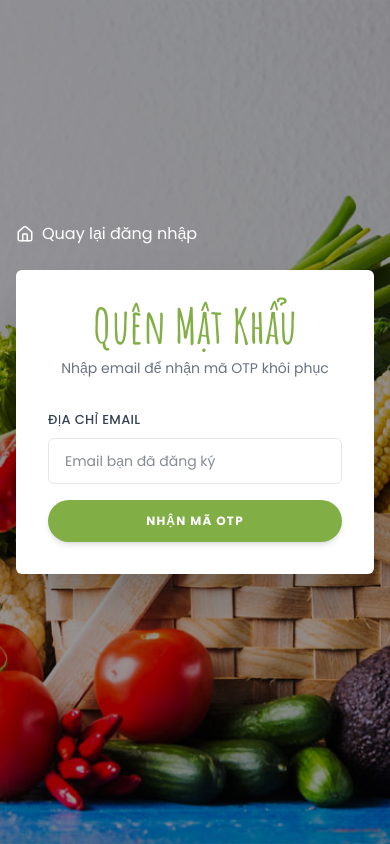
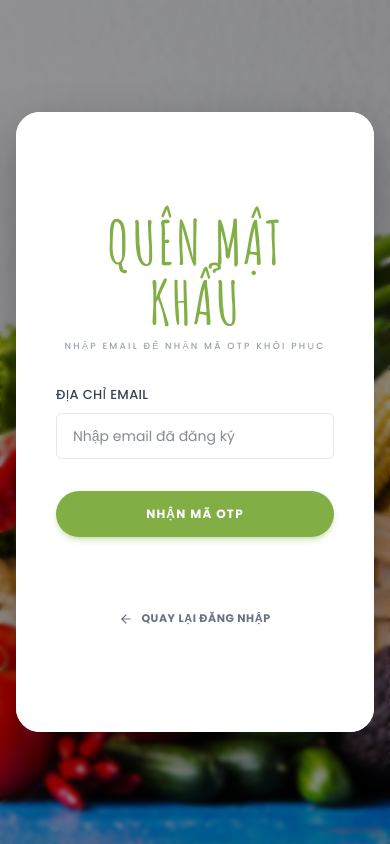
Before and after one commit to tu-ship123/idev-vegetable-shop-fe, a Vue app: page /forgot-password in a window 390 px wide. Built offline with nearby package versions, Linux system fonts and the light colour scheme; no server answers.

Commit message:
Cập nhật giao diện đổi mk

```diff
--- a/src/views/ForgotPasswordView.vue
+++ b/src/views/ForgotPasswordView.vue
@@ -4,7 +4,7 @@ import { useAuthStore } from '@/stores/auth'
 import { useRouter } from 'vue-router'
 import BaseInput from '@/components/BaseInput.vue'
 import BaseButton from '@/components/BaseButton.vue'
-import { Home } from 'lucide-vue-next'
+import { Home, Leaf, ShieldCheck, Truck, ArrowLeft } from 'lucide-vue-next'
 import bgForgot from '@/assets/images/category-1.jpg'
 
 const authStore = useAuthStore()
@@ -28,20 +28,16 @@ const handleSendOTP = async () => {
     error.value = 'Vui lòng nhập email đã đăng ký'
     return
   } else if (!/^[^\s@]+@[^\s@]+\.[^\s@]+$/.test(email.value)) {
-    // THÊM ĐOẠN NÀY: Kiểm tra định dạng y như bên trang Đăng nhập
     error.value = 'Email không đúng định dạng'
     return
   }
 
   isLoading.value = true
   try {
-    // Gửi data dưới dạng Object khớp với ForgotPasswordRequest.java
     await authStore.forgotPassword({ email: email.value })
-    // Nếu BE trả về 200, chuyển sang bước 2
     step.value = 2
   } catch (err) {
     console.error(err)
-    // Các lỗi 400, 404 đã được axiosInterceptor tự động báo alert, không cần xử lý thêm ở đây
   } finally {
     isLoading.value = false
   }
@@ -51,7 +47,6 @@ const handleSendOTP = async () => {
 const handleResetPassword = async () => {
   error.value = ''
 
-  // Validate cơ bản phía FE
   if (!otpCode.value || !newPassword.value || !confirmPassword.value) {
     error.value = 'Vui lòng nhập đầy đủ thông tin'
     return
@@ -67,14 +62,12 @@ const handleResetPassword = async () => {
 
   isLoading.value = true
   try {
-    // Gửi data dưới dạng Object khớp với ResetPasswordRequest.java
     await authStore.resetPassword({
       email: email.value,
       otpCode: otpCode.value,
       newPassword: newPassword.value
     })
 
-    // Nếu thành công
     alert('Đặt lại mật khẩu thành công! Vui lòng đăng nhập bằng mật khẩu mới.')
     router.push('/login')
   } catch (err) {
@@ -87,78 +80,165 @@ const handleResetPassword = async () => {
 
 <template>
   <main
-    class="min-h-screen flex items-center justify-center relative bg-cover bg-center bg-no-repeat bg-fixed font-sans" :style="{ backgroundImage: `url(${bgForgot})` }" >
-    <div class="absolute inset-0 bg-black/40"></div>
+    class="min-h-screen flex items-center justify-center relative bg-cover bg-center bg-no-repeat bg-fixed p-4 overflow-hidden"
+    :style="{ backgroundImage: `url(${bgForgot})` }"
+  >
+    <div class="absolute inset-0 bg-black/40 backdrop-blur-[2px]"></div>
 
-    <div class="relative z-10 w-full max-w-md bg-white p-8 sm:p-10 shadow-2xl rounded-md m-4">
+    <div class="relative z-10 w-full max-w-4xl h-[620px] bg-white shadow-[0_20px_50px_rgba(0,0,0,0.3)] rounded-[24px] overflow-hidden flex animate-fade-in">
 
-      <button @click="router.push('/login')" class="absolute -top-12 left-0 text-white flex items-center gap-2 hover:text-[#82ae46] transition-colors" style="font-family: 'Poppins', sans-serif;">
-        <Home :size="18" /> Quay lại đăng nhập
-      </button>
-
-      <div v-if="step === 1">
-        <div class="text-center mb-8">
-          <h2 class="text-5xl font-bold text-[#82ae46] mb-2" style="font-family: 'Amatic SC', cursive;">Quên Mật Khẩu</h2>
-          <p class="text-gray-500 text-sm" style="font-family: 'Poppins', sans-serif;">Nhập email để nhận mã OTP khôi phục</p>
+      <div class="hidden md:flex w-1/2 h-full bg-[#82ae46] relative p-12 flex-col justify-center items-center text-white overflow-hidden shrink-0">
+        <div class="absolute inset-0 pointer-events-none">
+          <Leaf :size="400" class="absolute -top-20 -left-20 opacity-10 animate-pulse-slow" />
+          <Leaf :size="200" class="absolute bottom-10 right-10 opacity-5 rotate-180" />
         </div>
 
-        <form @submit.prevent="handleSendOTP" class="space-y-6" style="font-family: 'Poppins', sans-serif;">
+        <div class="relative z-30 flex flex-col items-center text-center">
+          <div class="w-20 h-20 rounded-full bg-white/20 backdrop-blur-md border border-white/40 flex items-center justify-center mb-8 shadow-inner animate-bounce-slow">
+            <Leaf :size="32" class="text-white" />
+          </div>
+
+          <h1 class="text-6xl font-bold tracking-widest uppercase mb-4" style="font-family: 'Amatic SC', cursive;">Vegefoods</h1>
+
+          <p class="text-[14px] font-light leading-relaxed max-w-[260px] opacity-90 mb-10" style="font-family: 'Poppins', sans-serif;">
+            Khôi phục truy cập để tiếp tục mua sắm <br>thực phẩm sạch cho gia đình.
+          </p>
+
+          <div class="space-y-4 text-[11px] font-bold tracking-[0.2em] uppercase" style="font-family: 'Poppins', sans-serif;">
+            <div class="flex items-center justify-center gap-3 bg-black/10 px-6 py-3 rounded-full backdrop-blur-sm border border-white/10">
+              <Truck :size="14"/> <span>Giao hàng 2 giờ</span>
+            </div>
+            <div class="flex items-center justify-center gap-3 bg-black/10 px-6 py-3 rounded-full backdrop-blur-sm border border-white/10">
+              <ShieldCheck :size="14"/> <span>Bảo mật 100%</span>
+            </div>
+          </div>
+        </div>
+
+        <button @click="router.push('/')" class="absolute bottom-10 text-white/70 hover:text-white flex items-center gap-2 text-[10px] uppercase font-bold tracking-[3px] transition-all">
+          <Home :size="14" /> TRANG CHỦ
+        </button>
+      </div>
+
+      <div class="w-full md:w-1/2 h-full flex flex-col justify-center px-10 sm:px-14 relative bg-white shrink-0" style="font-family: 'Poppins', sans-serif;">
+        <transition name="form-fade" mode="out-in">
+
+          <div v-if="step === 1" :key="'step1'" class="w-full">
+            <div class="text-center mb-8">
+              <h2 class="text-6xl font-bold text-[#82ae46] tracking-wide mb-2 uppercase" style="font-family: 'Amatic SC', cursive;">Quên Mật Khẩu</h2>
+              <p class="text-[9px] text-gray-400 uppercase tracking-[0.25em] font-medium">Nhập email để nhận mã OTP khôi phục</p>
+            </div>
+
+            <form @submit.prevent="handleSendOTP" class="space-y-6 w-full">
               <BaseInput
                 v-model="email"
-            label="Địa chỉ Email"
+                label="ĐỊA CHỈ EMAIL"
                 type="email"
-            placeholder="Email bạn đã đăng ký"
+                placeholder="Nhập email đã đăng ký"
                 :error="error"
               />
 
-          <BaseButton type="submit" variant="primary" class="w-full" :disabled="isLoading">
+              <BaseButton type="submit" variant="primary" class="w-full !py-3.5 !rounded-full shadow-lg shadow-[#82ae46]/30 uppercase tracking-[0.2em] text-[11px] font-bold mt-4" :disabled="isLoading">
                 {{ isLoading ? 'ĐANG GỬI...' : 'NHẬN MÃ OTP' }}
               </BaseButton>
+
+              <div class="pt-8 text-center mt-4">
+                <button type="button" @click="router.push('/login')" class="text-[11px] text-gray-500 hover:text-[#82ae46] font-bold tracking-wider uppercase inline-flex items-center gap-2 transition-colors">
+                  <ArrowLeft :size="14" /> QUAY LẠI ĐĂNG NHẬP
+                </button>
+              </div>
             </form>
           </div>
 
-      <div v-else>
+          <div v-else :key="'step2'" class="w-full">
             <div class="text-center mb-6">
-          <h2 class="text-5xl font-bold text-[#82ae46] mb-2" style="font-family: 'Amatic SC', cursive;">Đặt Lại Mật Khẩu</h2>
-          <p class="text-gray-500 text-sm" style="font-family: 'Poppins', sans-serif;">
-            Mã OTP 6 số đã được gửi đến <br><strong class="text-gray-800">{{ email }}</strong>
+              <h2 class="text-6xl font-bold text-[#82ae46] tracking-wide mb-2 uppercase" style="font-family: 'Amatic SC', cursive;">Đổi Mật Khẩu</h2>
+              <p class="text-[9px] text-gray-400 uppercase tracking-[0.2em] font-medium leading-relaxed">
+                Mã OTP 6 số đã được gửi đến <br><span class="text-[#82ae46] font-bold text-[10px]">{{ email }}</span>
               </p>
             </div>
 
-        <form @submit.prevent="handleResetPassword" class="space-y-4" style="font-family: 'Poppins', sans-serif;">
-          <p v-if="error" class="text-xs text-red-500 text-center italic mb-4">{{ error }}</p>
+            <form @submit.prevent="handleResetPassword" class="space-y-4 w-full">
+              <p v-if="error" class="text-[11px] text-red-500 text-center italic mb-2">{{ error }}</p>
 
               <BaseInput
                 v-model="otpCode"
-            label="Mã OTP"
+                label="MÃ OTP"
                 type="text"
                 placeholder="Nhập mã 6 chữ số"
               />
 
               <BaseInput
                 v-model="newPassword"
-            label="Mật khẩu mới"
+                label="MẬT KHẨU MỚI"
                 type="password"
                 placeholder="Từ 6 ký tự"
               />
 
               <BaseInput
                 v-model="confirmPassword"
-            label="Xác nhận mật khẩu"
+                label="XÁC NHẬN MẬT KHẨU"
                 type="password"
                 placeholder="Nhập lại mật khẩu mới"
               />
 
-          <BaseButton type="submit" variant="primary" class="w-full mt-6" :disabled="isLoading">
+              <BaseButton type="submit" variant="primary" class="w-full !py-3.5 !rounded-full shadow-lg shadow-[#82ae46]/30 uppercase tracking-[0.2em] text-[11px] font-bold mt-6" :disabled="isLoading">
                 {{ isLoading ? 'ĐANG XỬ LÝ...' : 'ĐỔI MẬT KHẨU' }}
               </BaseButton>
 
-          <button type="button" @click="step = 1" class="w-full text-center text-[11px] text-gray-500 hover:text-[#82ae46] mt-4 font-bold uppercase tracking-widest transition-colors">
-            Sử dụng Email khác
+              <div class="pt-6 text-center">
+                <button type="button" @click="step = 1" class="text-[10px] text-gray-400 hover:text-[#82ae46] font-bold tracking-[0.15em] uppercase transition-colors">
+                  SỬ DỤNG EMAIL KHÁC
                 </button>
+              </div>
             </form>
+          </div>
+
+        </transition>
       </div>
 
     </div>
   </main>
 </template>
+
+<style scoped>
+.animate-fade-in {
+  animation: fadeIn 0.8s cubic-bezier(0.16, 1, 0.3, 1) forwards;
+}
+@keyframes fadeIn {
+  from { opacity: 0; transform: translateY(30px) scale(0.95); }
+  to { opacity: 1; transform: translateY(0) scale(1); }
+}
+
+/* Hoạt ảnh lá rơi bên nền xanh */
+.animate-pulse-slow {
+  animation: pulse 4s ease-in-out infinite;
+}
+@keyframes pulse {
+  0%, 100% { opacity: 0.1; transform: scale(1); }
+  50% { opacity: 0.15; transform: scale(1.05); }
+}
+
+.animate-bounce-slow {
+  animation: bounceCustom 3s ease-in-out infinite;
+}
+@keyframes bounceCustom {
+  0%, 100% { transform: translateY(0); }
+  50% { transform: translateY(-10px); }
+}
+
+/* Hiệu ứng trượt ngang siêu mượt giữa Step 1 và Step 2 */
+.form-fade-enter-active,
+.form-fade-leave-active {
+  transition: all 0.5s cubic-bezier(0.4, 0, 0.2, 1);
+}
+
+.form-fade-enter-from {
+  opacity: 0;
+  transform: translateX(40px);
+}
+
+.form-fade-leave-to {
+  opacity: 0;
+  transform: translateX(-40px);
+}
+</style>
```
Lines whose indentation alone changed are shown as unchanged.
